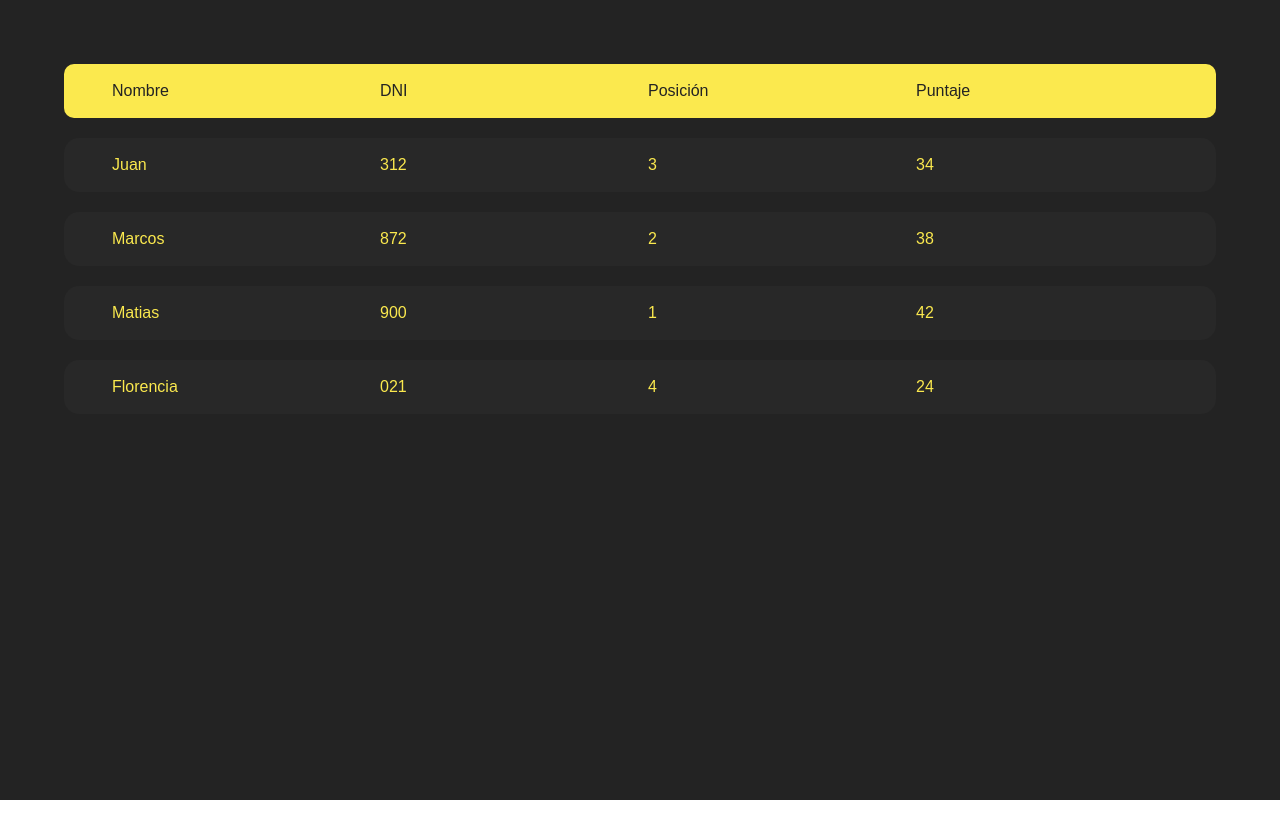
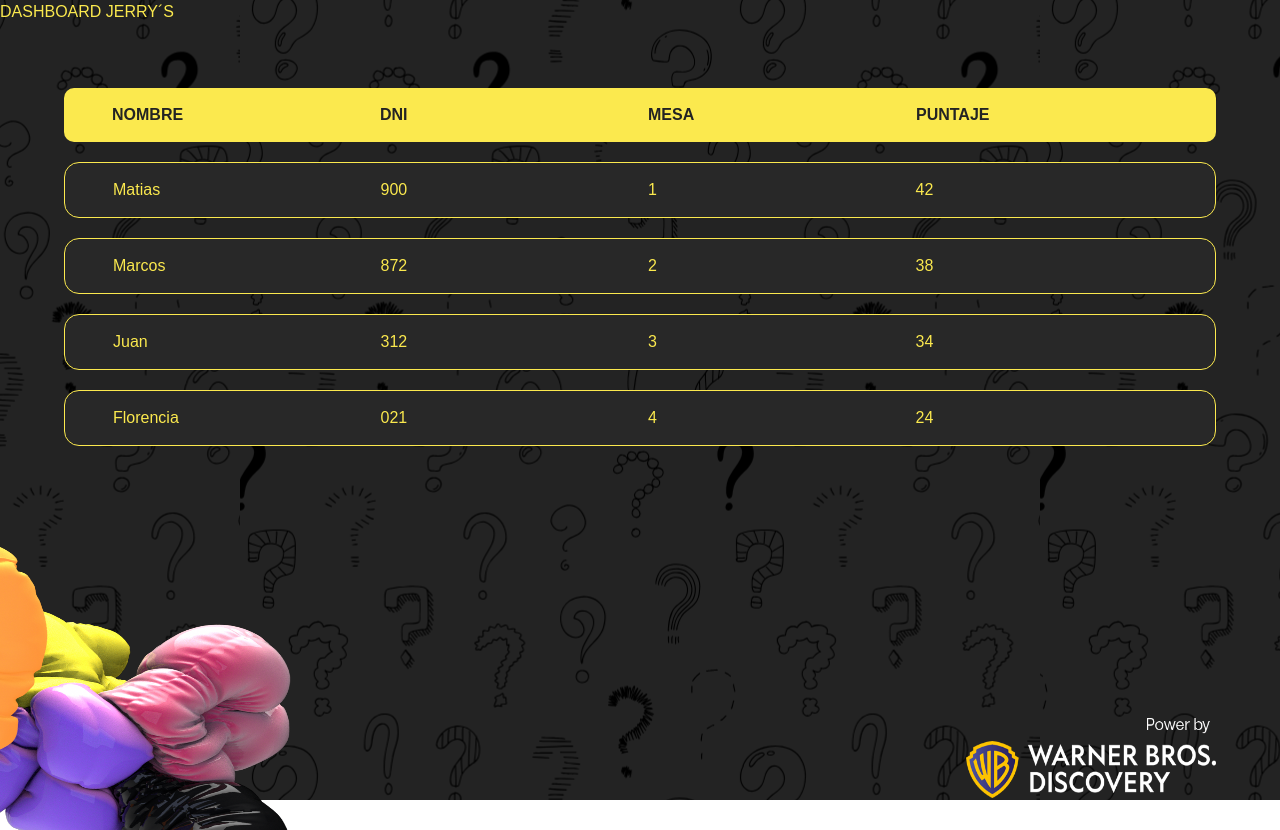
Before and after one commit to GonzaBordes/jerry-awards, a React (Vite) app: page /board in a window 1280 px wide. Before the commit the page ends 800 px from the top, so only its background shows below. Built offline with nearby package versions, Linux system fonts and the light colour scheme; a web font is replaced by a local one.

Commit message:
Agrego diseño de Board

```diff
--- a/src/components/Item/Item.css
+++ b/src/components/Item/Item.css
@@ -3,4 +3,5 @@
     background: #282828;
     margin: 20px 0px;
     border-radius: 15px;
+    border: 1px solid #fbe94e;
 }
--- a/src/components/Item/Item.jsx
+++ b/src/components/Item/Item.jsx
@@ -1,15 +1,13 @@
-// Item.jsx
-import React from 'react';
 import '../Item/Item.css'
 
 function Item({ usuario }) {
   const { name, last_3_dni, table, points } = usuario;
   return (
     <div className='grid grid-cols-4 gap-4 px-[3em] itemTable'>
-      <span>{name}</span>
-      <span>{last_3_dni}</span>
-      <span>{table}</span>
-      <span>{points}</span>
+      <span className="medium">{name}</span>
+      <span className="medium">{last_3_dni}</span>
+      <span className="medium">{table}</span>
+      <span className="medium">{points}</span>
     </div>
   );
 }
--- a/src/components/ItemList/ItemList.jsx
+++ b/src/components/ItemList/ItemList.jsx
@@ -1,17 +1,19 @@
-import React from 'react'
 import Item from '../Item/Item'
 import '../ItemList/ItemsList.css'
 
 function ItemList({ data }) {
+
+  const usuariosOrdenados = data.slice().sort((a, b) => b.points - a.points)
+
   return (
     <div className="p-[4em]">
       <div className='grid grid-cols-4 gap-4 px-[3em] bg-yellow text-black headerTable'>
-        <span>Nombre</span>
-        <span>DNI</span>
-        <span>Posición</span>
-        <span>Puntaje</span>
+        <span className="bold">Nombre</span>
+        <span className="bold">DNI</span>
+        <span className="bold">Mesa</span>
+        <span className="bold">Puntaje</span>
       </div>
-      {data.map((usuario) => (
+      {usuariosOrdenados.map((usuario) => (
         <div key={usuario.id}>
           <Item usuario={usuario} />
         </div>
--- a/src/components/ItemList/ItemsList.css
+++ b/src/components/ItemList/ItemsList.css
@@ -2,3 +2,8 @@
     padding: 15px 0;
     border-radius: 10px;
 }
+
+.headerTable span{
+    text-transform: uppercase;
+    font-size: 16px;
+}
--- a/src/views/Board.css
+++ b/src/views/Board.css
@@ -1,3 +1,30 @@
 .bg-black.text-yellow.board {
     height: 100vh !important;
+    display: flex;
+    flex-direction: column;
+    justify-content: space-between;
 }
+
+.board{
+    background: url('../assets/img/bg-pattern.svg');
+    background-repeat: repeat;
+    background-position: center center;
+}
+
+.img-board{
+    display: flex;
+    justify-content: space-between;
+    align-items: end;
+}
+
+img.imgGlobos {
+    width: 300px;
+    height: 300px;
+}
+
+img.imgWarner {
+    width: 250px;
+    height: 80px;
+    margin-right: 4em;
+    margin-bottom: 2em;
+}
--- a/src/views/Board.jsx
+++ b/src/views/Board.jsx
@@ -1,8 +1,11 @@
 // Board.jsx
-import React, { useEffect, useState } from 'react';
+import { useEffect, useState } from 'react';
 import { getUsuarios } from '../data/asyncMock';
 import ItemList from '../components/ItemList/ItemList';
+import imgGlobos from '../assets/img/globos.png';
+import imgLogoWarner from '../assets/img/warner-logo.png';
 import './Board.css'
+
 
 const Board = () => {
   const [data, setData] = useState([]);
@@ -16,7 +19,12 @@ const Board = () => {
   return (
     <div className='bg-black text-yellow board'>
       <div>
+        <h2>DASHBOARD JERRY´S</h2>
         <ItemList data={data} />
+      </div>
+      <div className='img-board'>
+        <img src={imgGlobos} alt="" className='imgGlobos'/>
+        <img src={imgLogoWarner} alt="" className='imgWarner'/>
       </div>
     </div>
   );
```
Also changed, not shown: src/assets/img/titulo-jerry.png (added).
